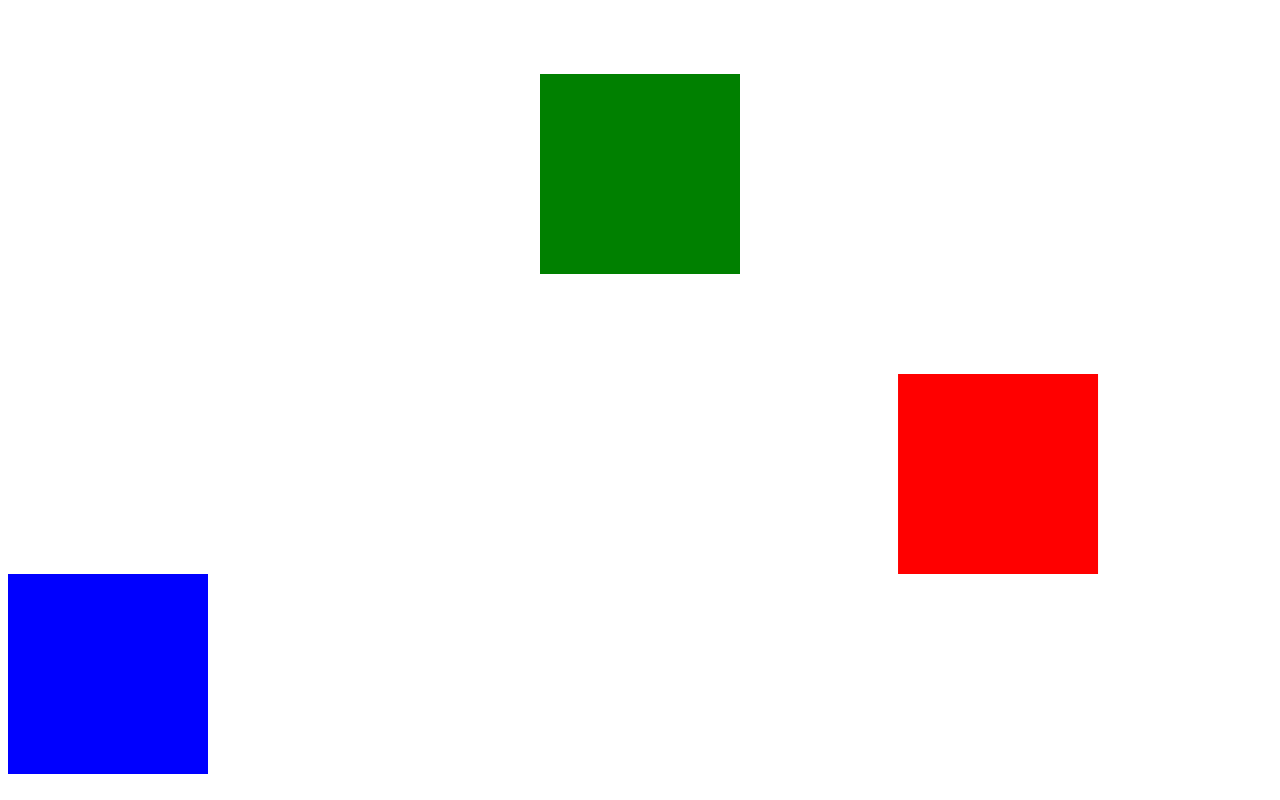
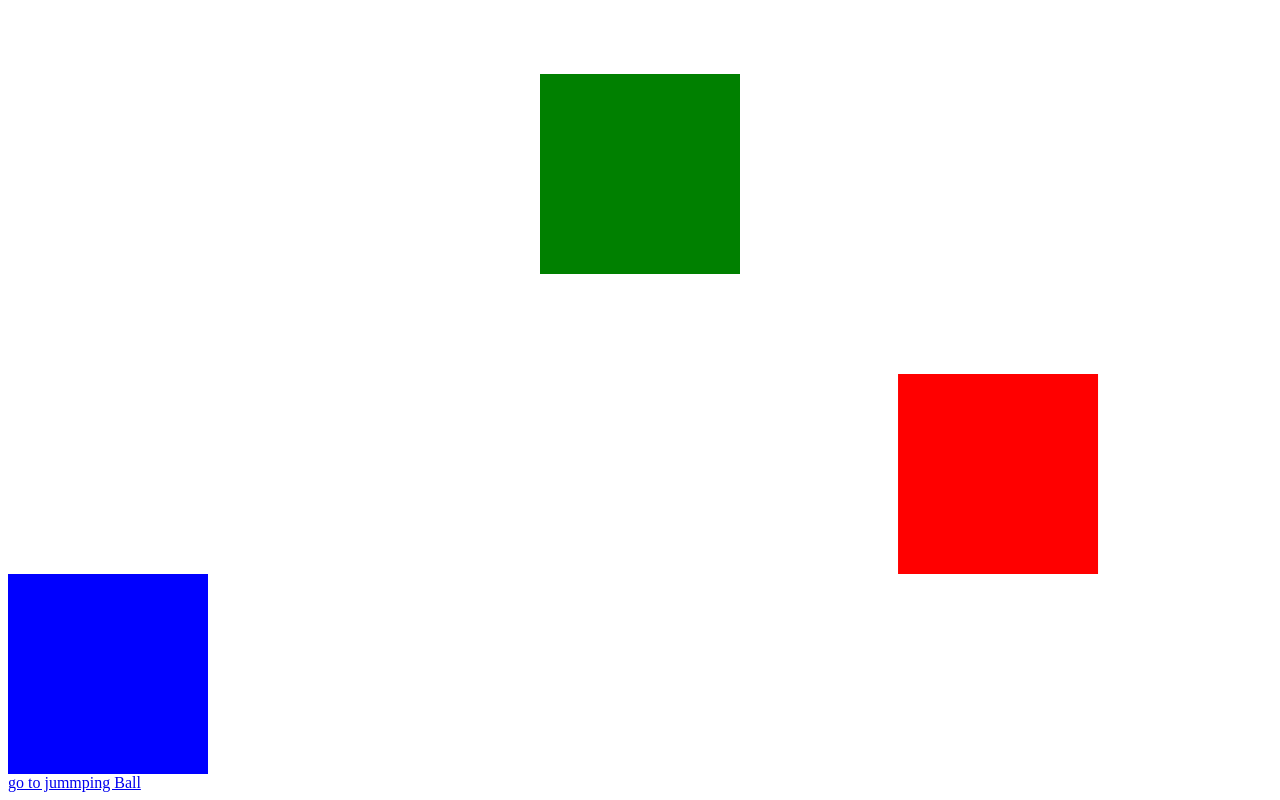
Before and after one commit to RakeshBaraiya/CSS3animationjumppingball, a plain HTML site: page index.html in a window 1280 px wide. Shown: the part 326-1126 px from the top of the page. Drawn offline with Linux system fonts and the light colour scheme.

Commit message:
anchor tag anoucted

```diff
--- a/index.html
+++ b/index.html
@@ -91,5 +91,6 @@
       <div class="box2"></div>
       <div class="box3"></div>
       <div class="box4"></div>
+      <a href="./index2.html"> go to jummping Ball </a>
    </body>
 </html>
```
